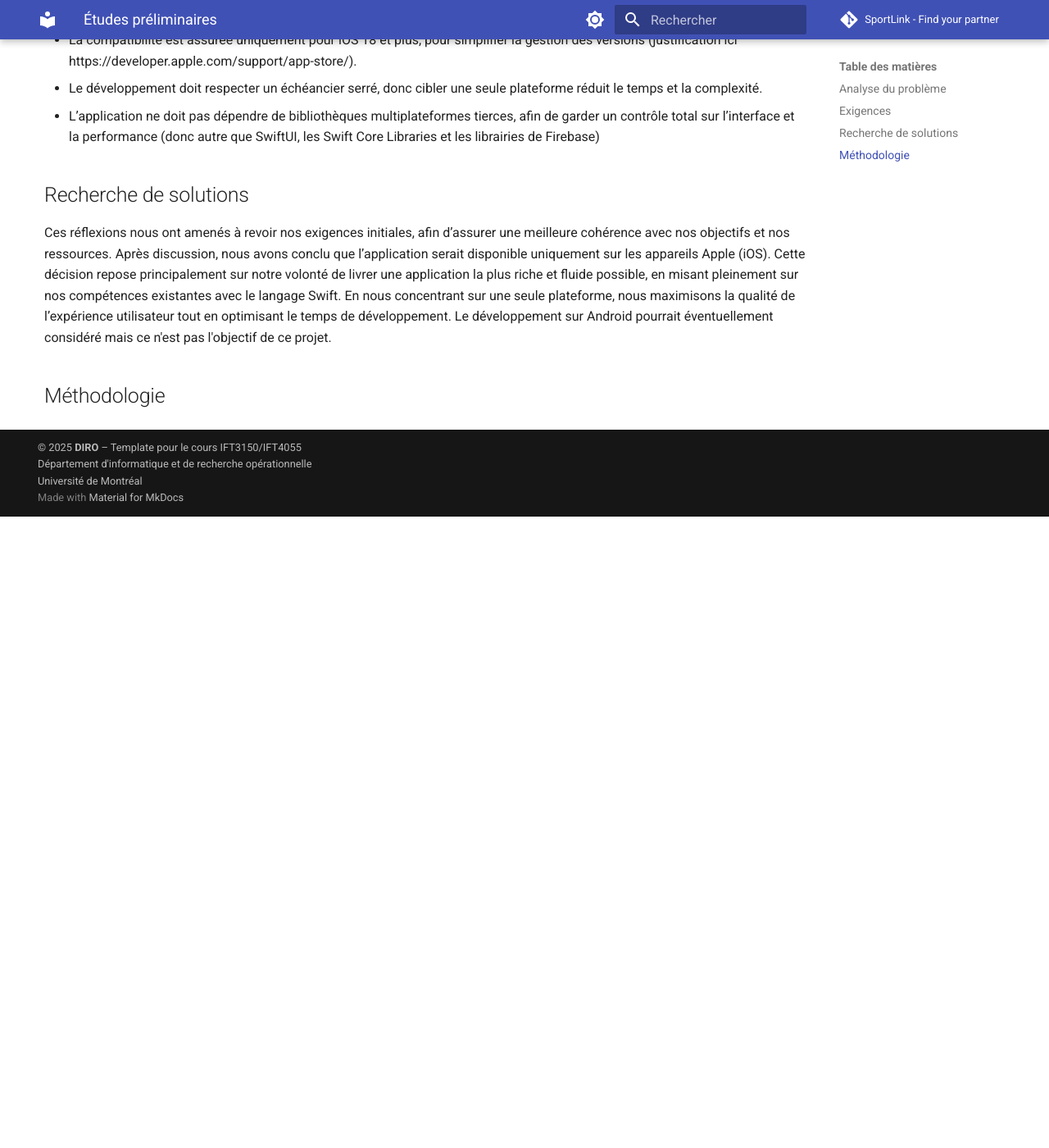
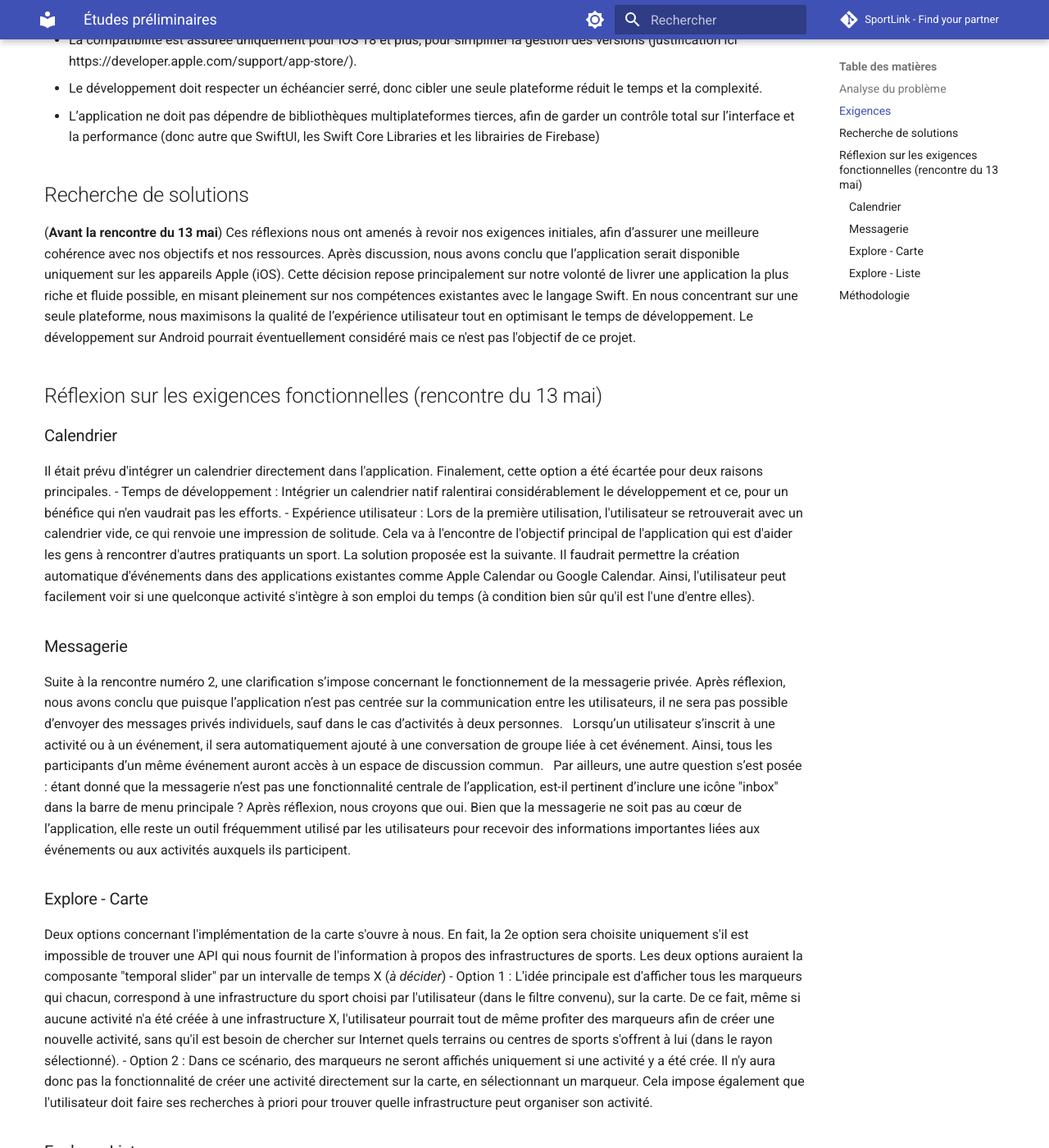
Before and after one commit to mrquaternion/SportLink, an MkDocs documentation site: the page built from docs/analysis.md, in a window 1280 px wide and 1400 px high, scrolled down 855 px. Shown: the whole window at 82% size. Built offline with MkDocs 1.6.1 and Material for MkDocs 9.7.7, drawn with Linux system fonts in a browser that asks for light colours; comment, search, counter and statistics services are not loaded; before the commit the page ends 1485 px from its top, so only the background shows below that; some of the changed text lies outside the part shown.

Commit message:
analysis updated

```diff
--- a/docs/analysis.md
+++ b/docs/analysis.md
@@ -11,7 +11,7 @@ Lors de notre étude préliminaire, une problématique importante a émergé con
 
 - L’application doit permettre à l’utilisateur de créer un compte et gérer son profil.
 - L’utilisateur peut visualiser une carte des activités sportives disponibles autour de lui selon un rayon fixe qu'il peut modifier mais qui ne peut pas être plus grand que les limites de sa ville où il réside.
-- Il peut créer, rejoindre et gérer des événements sportifs.
+- Il peut créer, rejoindre et gérer des activités sportifs.
 - Un calendrier permet à l’utilisateur de suivre ses activités prévues.
 - Un système de messagerie ou de contact entre utilisateurs est disponible.
 - L’application doit être disponible sur les appareils iOS. (*est-ce une exigence fonctionnelle?*)
@@ -27,6 +27,30 @@ Lors de notre étude préliminaire, une problématique importante a émergé con
 
 ## Recherche de solutions
 
-Ces réflexions nous ont amenés à revoir nos exigences initiales, afin d’assurer une meilleure cohérence avec nos objectifs et nos ressources. Après discussion, nous avons conclu que l’application serait disponible uniquement sur les appareils Apple (iOS). Cette décision repose principalement sur notre volonté de livrer une application la plus riche et fluide possible, en misant pleinement sur nos compétences existantes avec le langage Swift. En nous concentrant sur une seule plateforme, nous maximisons la qualité de l’expérience utilisateur tout en optimisant le temps de développement. Le développement sur Android pourrait éventuellement considéré mais ce n'est pas l'objectif de ce projet.
+(**Avant la rencontre du 13 mai**) Ces réflexions nous ont amenés à revoir nos exigences initiales, afin d’assurer une meilleure cohérence avec nos objectifs et nos ressources. Après discussion, nous avons conclu que l’application serait disponible uniquement sur les appareils Apple (iOS). Cette décision repose principalement sur notre volonté de livrer une application la plus riche et fluide possible, en misant pleinement sur nos compétences existantes avec le langage Swift. En nous concentrant sur une seule plateforme, nous maximisons la qualité de l’expérience utilisateur tout en optimisant le temps de développement. Le développement sur Android pourrait éventuellement considéré mais ce n'est pas l'objectif de ce projet.
+
+## Réflexion sur les exigences fonctionnelles (rencontre du 13 mai)
+### Calendrier
+Il était prévu d'intégrer un calendrier directement dans l'application. Finalement, cette option a été écartée pour deux raisons principales.
+- Temps de développement : Intégrier un calendrier natif ralentirai considérablement le développement et ce, pour un bénéfice qui n'en vaudrait pas les efforts.
+- Expérience utilisateur : Lors de la première utilisation, l'utilisateur se retrouverait avec un calendrier vide, ce qui renvoie une impression de solitude. Cela va à l'encontre de l'objectif principal de l'application qui est d'aider les gens à rencontrer d'autres pratiquants un sport.
+La solution proposée est la suivante. Il faudrait permettre la création automatique d'événements dans des applications existantes comme Apple Calendar ou Google Calendar. Ainsi, l'utilisateur peut facilement voir si une quelconque activité s'intègre à son emploi du temps (à condition bien sûr qu'il est l'une d'entre elles).
+
+### Messagerie
+Suite à la rencontre numéro 2, une clarification s’impose concernant le fonctionnement de la messagerie privée. Après réflexion, nous avons conclu que puisque l’application n’est pas centrée sur la communication entre les utilisateurs, il ne sera pas possible d’envoyer des messages privés individuels, sauf dans le cas d’activités à deux personnes.
+
+Lorsqu’un utilisateur s’inscrit à une activité ou à un événement, il sera automatiquement ajouté à une conversation de groupe liée à cet événement. Ainsi, tous les participants d’un même événement auront accès à un espace de discussion commun.
+
+Par ailleurs, une autre question s’est posée : étant donné que la messagerie n’est pas une fonctionnalité centrale de l’application, est-il pertinent d’inclure une icône "inbox" dans la barre de menu principale ? Après réflexion, nous croyons que oui. Bien que la messagerie ne soit pas au cœur de l’application, elle reste un outil fréquemment utilisé par les utilisateurs pour recevoir des informations importantes liées aux événements ou aux activités auxquels ils participent.
+
+### Explore - Carte
+Deux options concernant l'implémentation de la carte s'ouvre à nous. En fait, la 2e option sera choisite uniquement s'il est impossible de trouver une API qui nous fournit de l'information à propos des infrastructures de sports. Les deux options auraient la composante "temporal slider" par un intervalle de temps X (*à décider*)
+- Option 1 : L'idée principale est d'afficher tous les marqueurs qui chacun, correspond à une infrastructure du sport choisi par l'utilisateur (dans le filtre convenu), sur la carte. De ce fait, même si aucune activité n'a été créée à une infrastructure X, l'utilisateur pourrait tout de même profiter des marqueurs afin de créer une nouvelle activité, sans qu'il est besoin de chercher sur Internet quels terrains ou centres de sports s'offrent à lui (dans le rayon sélectionné).
+- Option 2 : Dans ce scénario, des marqueurs ne seront affichés uniquement si une activité y a été crée. Il n'y aura donc pas la fonctionnalité de créer une activité directement sur la carte, en sélectionnant un marqueur. Cela impose également que l'utilisateur doit faire ses recherches à priori pour trouver quelle infrastructure peut organiser son activité.
+
+### Explore - Liste
+Une clarification s’imposait concernant la liste des événements. Cette liste représente une vue en format texte des événements affichés sur la carte. Elle est triée en fonction de la distance par rapport à l’adresse indiquée dans le profil de l’utilisateur. Seuls les événements situés dans la même ville que celle de l’adresse fournie y sont affichés.
+Une option de géolocalisation pourrait éventuellement être envisagée afin d’offrir plus de flexibilité dans l’affichage des événements à proximité.
+
 
 ## Méthodologie
```
